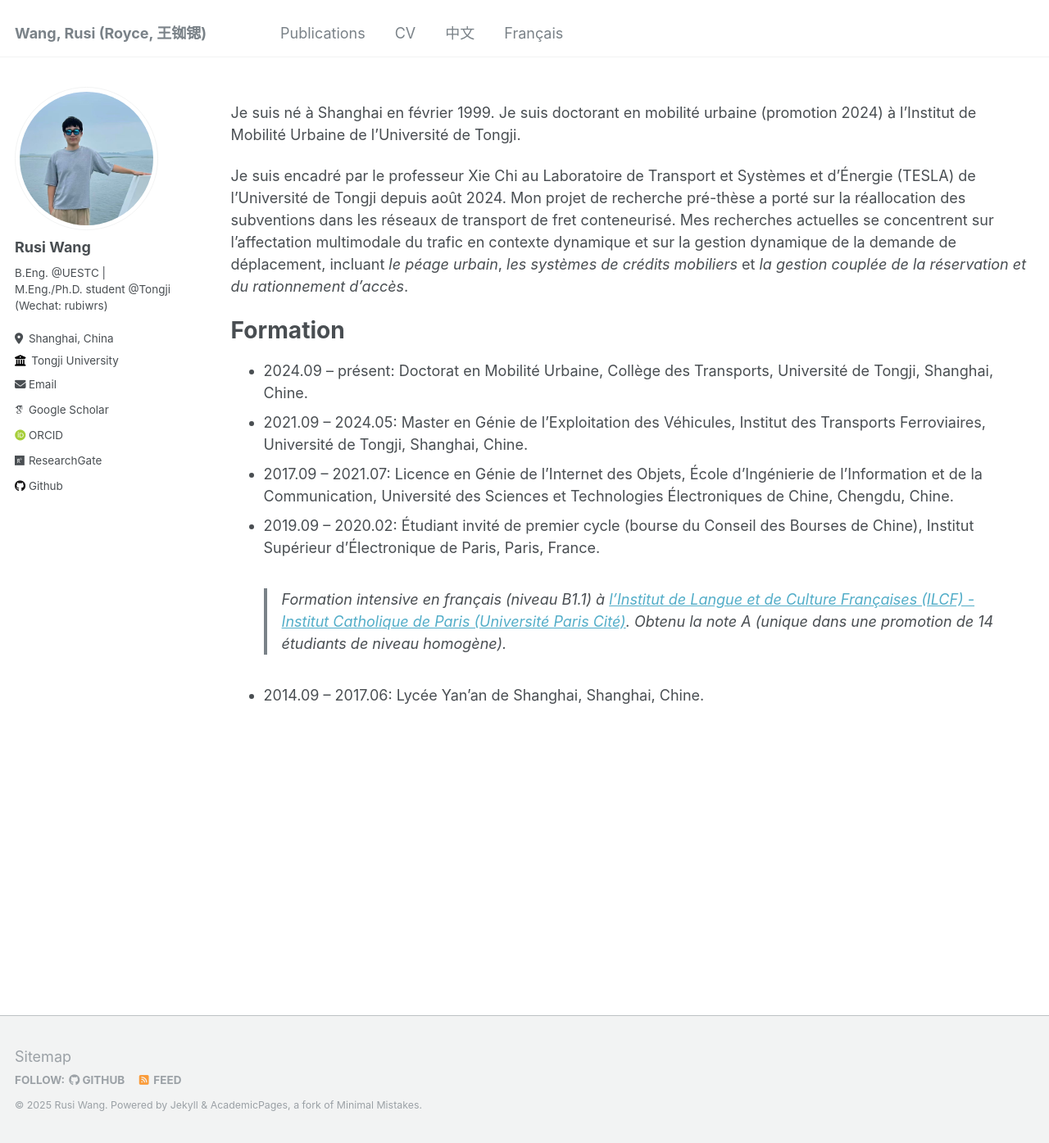
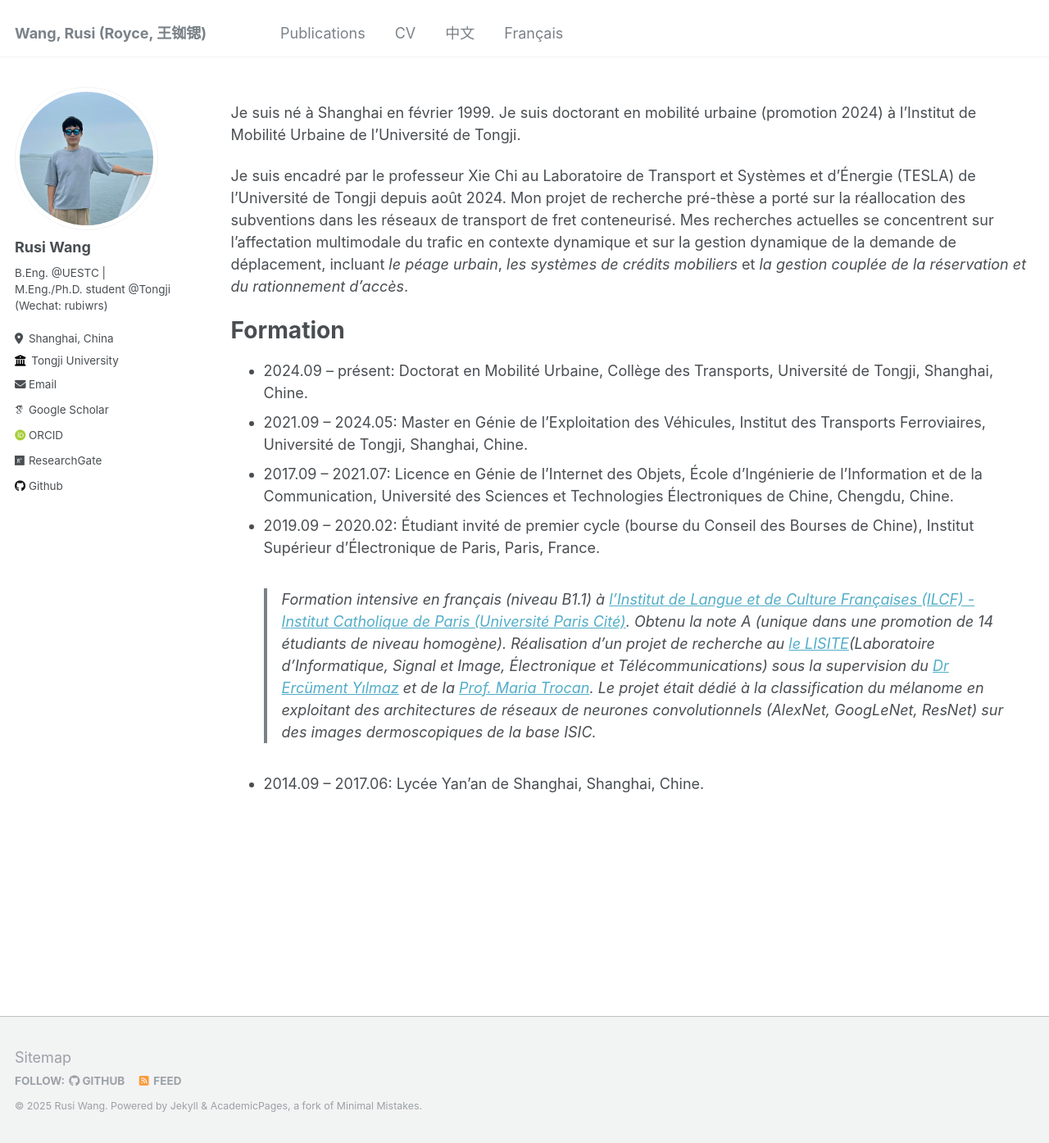
Before and after one commit to RusiWang99/RusiWang99.github.io, a Jekyll site: the page built from _pages/french.md, in a window 1280 px wide and 1395 px high. Shown: the whole window at 82% size. Built offline with Jekyll 4.4.1, drawn with Linux system fonts in a browser that asks for light colours; some web fonts are replaced.

Commit message:
Update french.md

```diff
--- a/_pages/french.md
+++ b/_pages/french.md
@@ -16,4 +16,5 @@ Formation
 * 2017.09 – 2021.07: Licence en Génie de l'Internet des Objets, École d'Ingénierie de l'Information et de la Communication, Université des Sciences et Technologies Électroniques de Chine, Chengdu, Chine.
 * 2019.09 – 2020.02: Étudiant invité de premier cycle (bourse du Conseil des Bourses de Chine), Institut Supérieur d'Électronique de Paris, Paris, France.
 > Formation intensive en français (niveau B1.1) à [l'Institut de Langue et de Culture Françaises (ILCF) - Institut Catholique de Paris (Université Paris Cité)](https://ilcf.icp.fr/). Obtenu la note A (unique dans une promotion de 14 étudiants de niveau homogène).
+> Réalisation d'un projet de recherche au [le LISITE](https://www.isep.fr/la-recherche/)(Laboratoire d’Informatique, Signal et Image, Électronique et Télécommunications) sous la supervision du [Dr Ercüment Yılmaz](https://scholar.google.com/citations?user=1UesTpIAAAAJ&hl=en) et de la [Prof. Maria Trocan](https://scholar.google.com/citations?user=XEnZikgAAAAJ&hl=en&oi=sra). Le projet était dédié à la classification du mélanome en exploitant des architectures de réseaux de neurones convolutionnels (AlexNet, GoogLeNet, ResNet) sur des images dermoscopiques de la base ISIC.
 * 2014.09 – 2017.06: Lycée Yan'an de Shanghai, Shanghai, Chine.
```
